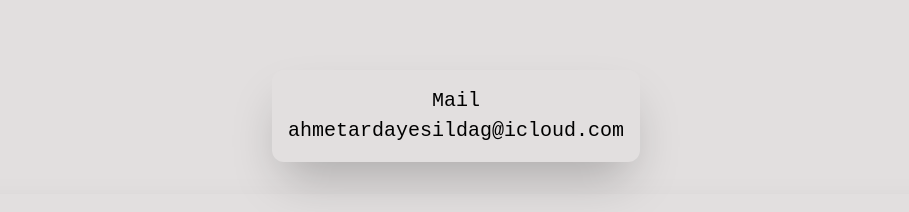
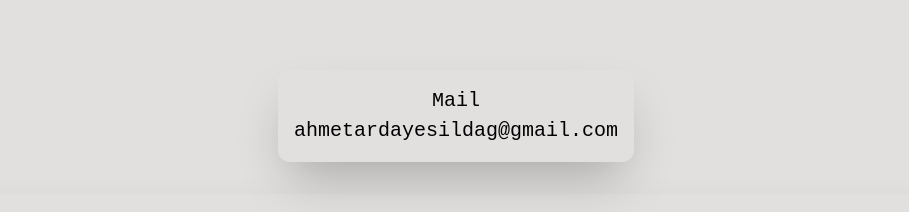
Before and after one commit to aquilarda/portfolio, a Next.js app: page / in a window 1280 px wide. Shown: the part 1396-1608 px from the top of the page, without its empty margins (184-1093 px from the left). Built offline with nearby package versions, Linux system fonts and the light colour scheme.

Commit message:
Update contact.tsx

```diff
--- a/app/components/contact/contact.tsx
+++ b/app/components/contact/contact.tsx
@@ -6,7 +6,7 @@
     <main>
       <div className="contact-div flex justify-center text-center items-center m-8">
       <a href="mailto:ahmetardayesildag@icloud.com" className="shadow-2xl p-4 rounded-xl">Mail <br />
-      ahmetardayesildag@icloud.com</a>
+      ahmetardayesildag@gmail.com</a>
       </div>
     </main>
   );
```
